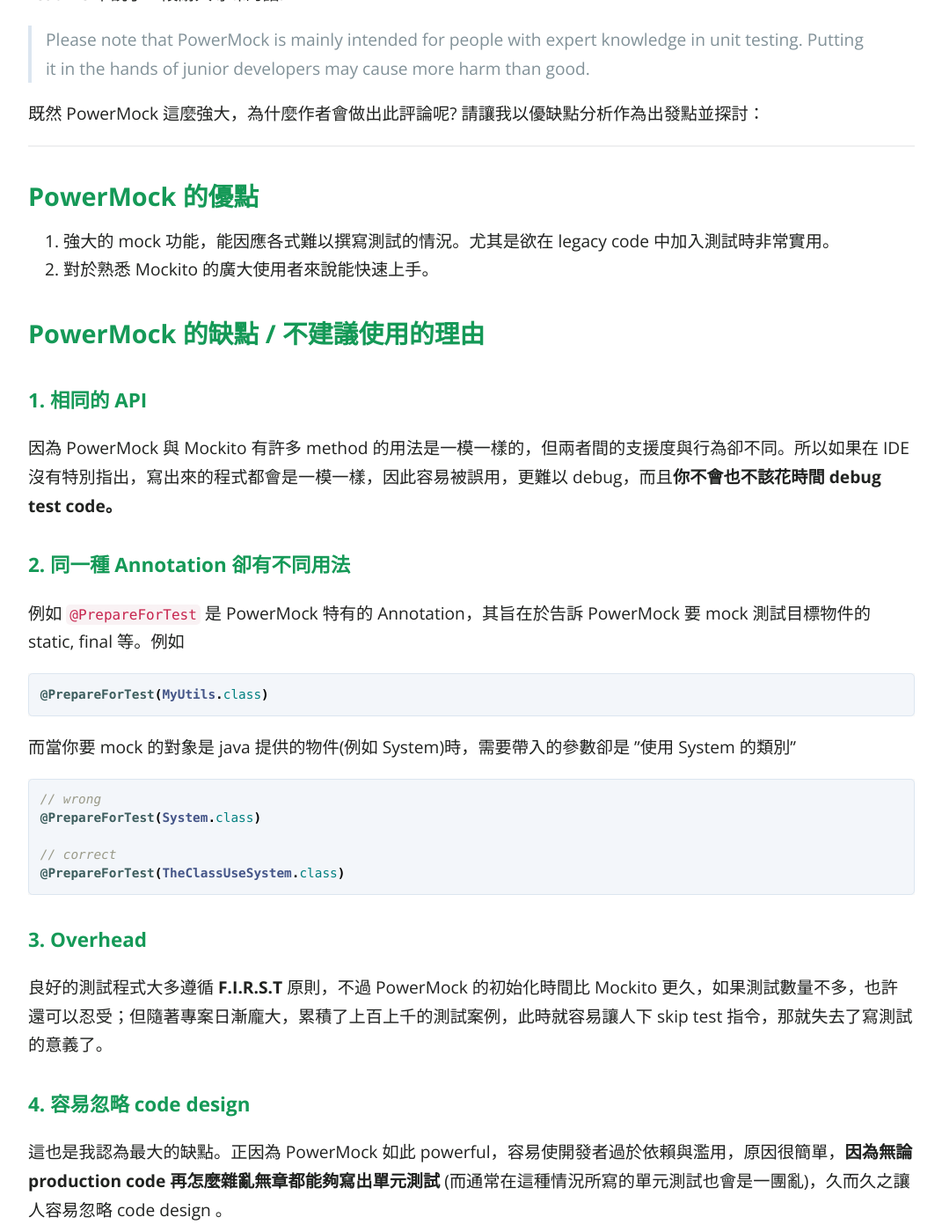
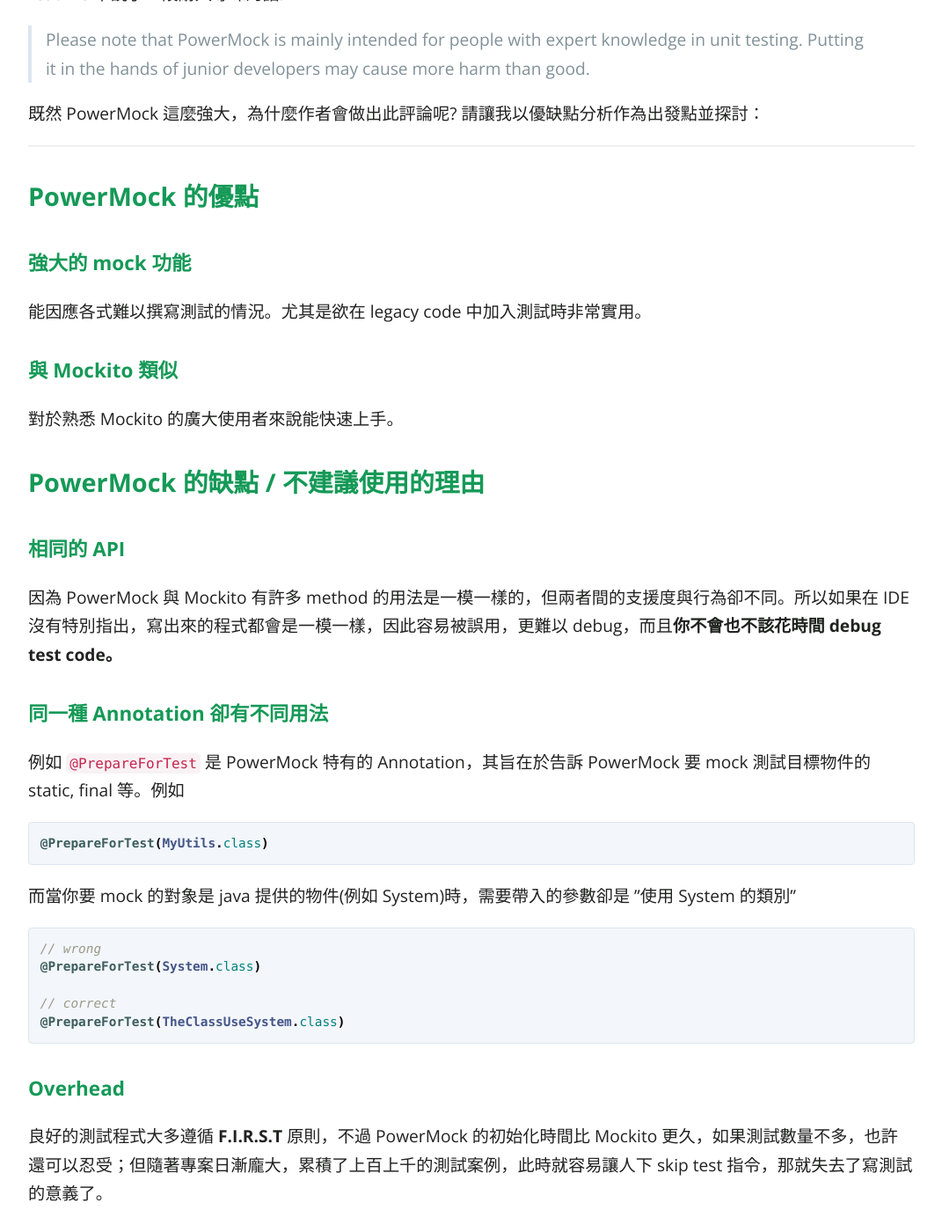
Before and after one commit to KaiSheng714/KaiSheng714.github.io, a Jekyll site: the page built from _posts/2022-01-06-why-powermock-is-bad.md, in a window 1280 px wide and 1400 px high, scrolled down 931 px. Shown: the whole window at 88% size, without its empty margins (104-1175 px from the left). Built offline with Jekyll 4.4.1, drawn with Linux system fonts in a browser that asks for light colours; comment, search, counter and statistics services are not loaded; some of the changed text lies outside the part shown.

Commit message:
fix-indent

````diff
--- a/_posts/2022-01-06-why-powermock-is-bad.md
+++ b/_posts/2022-01-06-why-powermock-is-bad.md
@@ -25,15 +25,17 @@
 -----
 
 ## **PowerMock 的優點**
-1. 強大的 mock 功能，能因應各式難以撰寫測試的情況。尤其是欲在 legacy code 中加入測試時非常實用。
-2. 對於熟悉 Mockito 的廣大使用者來說能快速上手。
+### **強大的 mock 功能**
+能因應各式難以撰寫測試的情況。尤其是欲在 legacy code 中加入測試時非常實用。
+### **與 Mockito 類似**
+對於熟悉 Mockito 的廣大使用者來說能快速上手。
 
 ## **PowerMock 的缺點 / 不建議使用的理由**
-### **1. 相同的 API**
+### **相同的 API**
 
 因為 PowerMock 與 Mockito 有許多 method 的用法是一模一樣的，但兩者間的支援度與行為卻不同。所以如果在 IDE 沒有特別指出，寫出來的程式都會是一模一樣，因此容易被誤用，更難以 debug，而且**你不會也不該花時間 debug test code。**
 
-### **2. 同一種 Annotation 卻有不同用法**
+### **同一種 Annotation 卻有不同用法**
 
 例如 `@PrepareForTest` 是 PowerMock 特有的 Annotation，其旨在於告訴 PowerMock 要 mock 測試目標物件的 static, final 等。例如
 
@@ -51,11 +53,11 @@
 @PrepareForTest(TheClassUseSystem.class)
 ```
 
-### **3. Overhead**
+### **Overhead**
 
 良好的測試程式大多遵循 **F.I.R.S.T** 原則，不過 PowerMock 的初始化時間比 Mockito 更久，如果測試數量不多，也許還可以忍受；但隨著專案日漸龐大，累積了上百上千的測試案例，此時就容易讓人下 skip test 指令，那就失去了寫測試的意義了。
 
-### **4. 容易忽略 code design**
+### **容易忽略 code design**
 
 這也是我認為最大的缺點。正因為 PowerMock 如此 powerful，容易使開發者過於依賴與濫用，原因很簡單，**因為無論 production code 再怎麼雜亂無章都能夠寫出單元測試** (而通常在這種情況所寫的單元測試也會是一團亂)，久而久之讓人容易忽略 code design 。
 
@@ -72,7 +74,7 @@
 以下是幾個簡單的 PowerMock 常見的使用案例，並提供重構方法與思路：
 
 
-### **1. Static class / method**
+### **Static class / method**
 
 我相信這應該是 PowerMock 受歡迎的最大理由，static 確實會讓寫測試變得很棘手。雖然 static 使用方便、效能較快，但也因此常被濫用，造成物件隱含相依、維護困難、不易測試等問題。因此在使用 static 之前應以更嚴苛的標準來檢視。
 
@@ -96,7 +98,7 @@
 }
 ```
 
-### **2. Private method**
+### **Private method**
 
 例如你想要驗證 `getData`的回傳值，卻不想執行與測試不相干的 private method `processA` 時，可以使用 PowerMock 的 `doNothing()`
 
@@ -130,7 +132,7 @@
 
 回到正題，測試 private method，應該由 public method 作為入口去測試即可。
 
-### **3. System Class**
+### **System Class**
 
 假設有一函式 `isLate` 用來檢查現在是否超過某個時間，但因 return value 是根據系統當下時間，所以每次執行測試可能會有不同的結果。因此我們需要 mock System，如下
 
@@ -183,7 +185,7 @@
 }
 ```
 
-### **4. Constructor**
+### **Constructor**
 
 如下例所示，寫測試時，如果想在程式執行 `new A()` 時替換成我們自訂的 mockedA，可以使用 PowerMock 提供的 `whenNew()`：
 
````
